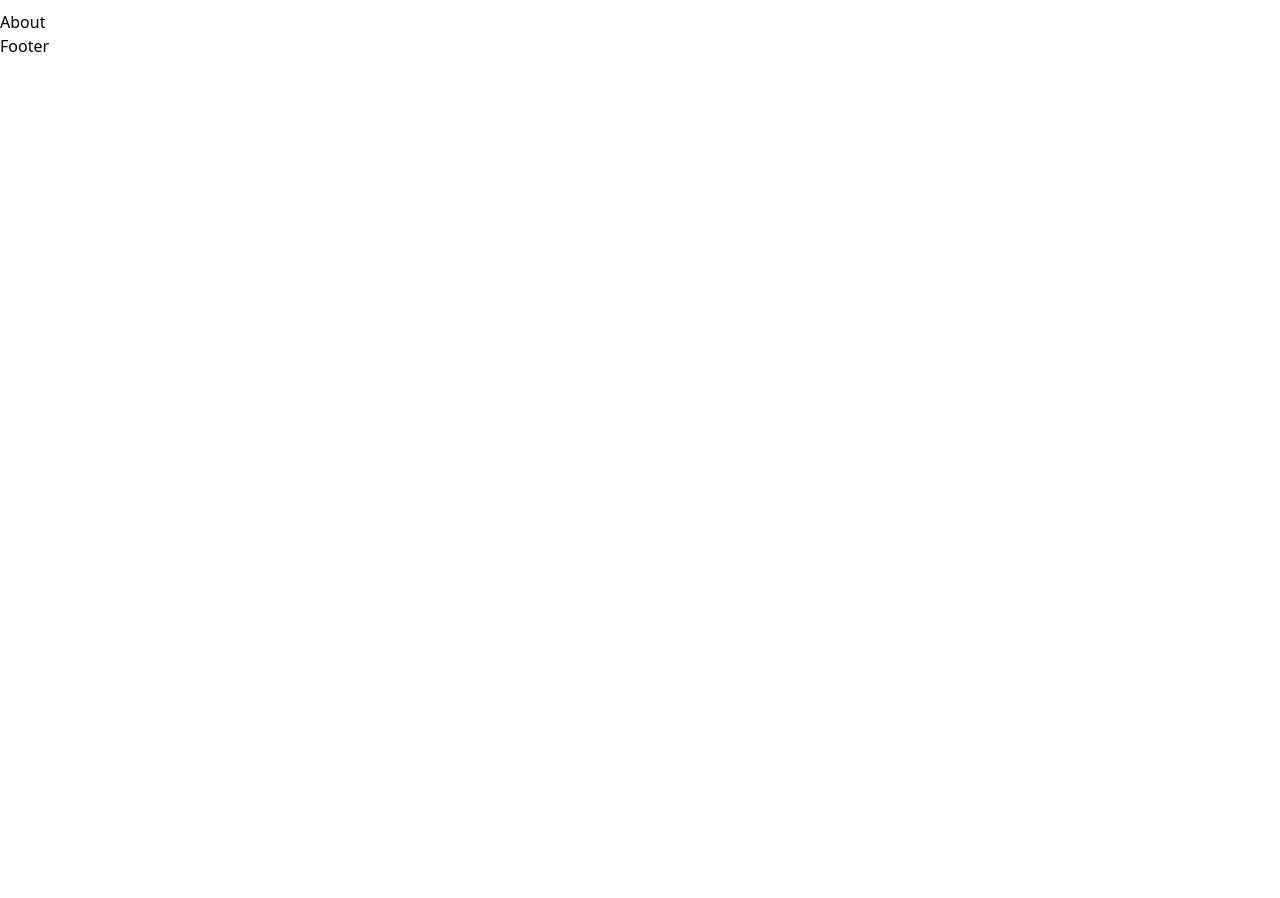
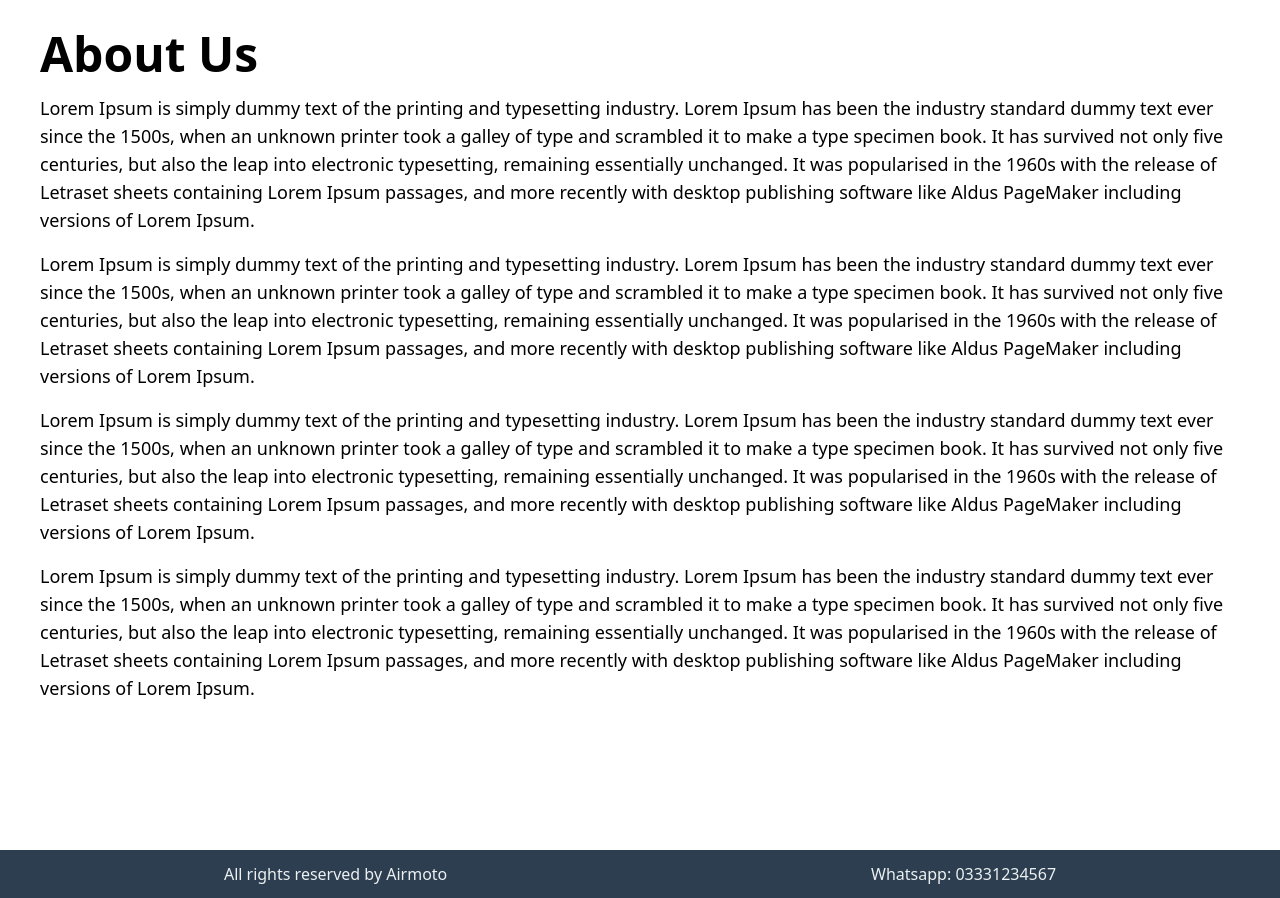
Before and after one commit to ahmad-44/React-Apprwrite-Single-Product-Ecommerce, a React (Vite) app: page /about in a window 1280 px wide. Shown: the part 106-1004 px from the top of the page. Before the commit the page ends 800 px from the top, so only its background shows below. Built offline with nearby package versions, Linux system fonts and the light colour scheme; no server answers.

Commit message:
Created footer, about page. Made minor tweaks

```diff
--- a/src/components/Footer.jsx
+++ b/src/components/Footer.jsx
@@ -1,7 +1,23 @@
-import React from "react";
-
+import { copyrightText, whatsappNumber } from "../constants/content";
+import {
+  _footer_copyright,
+  _footer_whatsapp,
+} from "../constants/sectionController";
 function Footer() {
-  return <div>Footer</div>;
+  return (
+    <div className="flex md:flex-row flex-col-reverse items-center justify-around bg-accent text-cloud py-3 text-md bottom-0 w-full mt-5 px-3">
+      {_footer_copyright && _footer_copyright && <span>{copyrightText}</span>}
+      {_footer_whatsapp && (
+        <a
+          href={`https://wa.me/${whatsappNumber}`}
+          target="_blank"
+          rel="noopener noreferrer"
+        >
+          <span>Whatsapp: {whatsappNumber}</span>
+        </a>
+      )}
+    </div>
+  );
 }
 
 export default Footer;
--- a/src/components/Navbar.jsx
+++ b/src/components/Navbar.jsx
@@ -2,7 +2,7 @@
 import { useState } from "react";
 import { logoText } from "../constants/content";
 import { navItems } from "../constants/content";
-import { NavLink } from "react-router-dom";
+import { Link, NavLink } from "react-router-dom";
 import { AiOutlineClose, AiOutlineMenu } from "react-icons/ai";
 
 const Navbar = () => {
@@ -17,7 +17,9 @@ const Navbar = () => {
     <nav className="w-full border-b;">
       <div className="flex justify-between items-center h-20 max-w-[1240px] mx-auto px-4 text-black">
         {/* Logo */}
-        <h2 className="w-full text-3xl font-bold text-accent">{logoText}</h2>
+        <Link to="/">
+          <h2 className="w-full text-3xl font-bold text-accent">{logoText}</h2>
+        </Link>
 
         {/* Desktop Navigation */}
         <div className="hidden md:flex">
--- a/src/components/admin/ProtectedLayout.jsx
+++ b/src/components/admin/ProtectedLayout.jsx
@@ -27,7 +27,7 @@ export default function ProtectedLayout() {
   }, [isLoggedIn, navigate, loading]);
   if (loading) {
     return (
-      <div className="flex items-center justify-center">
+      <div className="flex items-center mt-10 justify-center">
         <LoaderIcon />
       </div>
     ); // Show a loading indicator while checking
--- a/src/components/admin/Sidebar.jsx
+++ b/src/components/admin/Sidebar.jsx
@@ -1,5 +1,5 @@
 import { useState } from "react";
-import { sidebarLinks } from "../../constants/sidebarLinks";
+import { sidebarLinks } from "../../constants/content.js";
 import { NavLink } from "react-router-dom";
 
 import Chevron from "../../../public/icons/chevron-right.svg";
@@ -14,7 +14,7 @@ function Sidebar() {
     // Sidebar Container
 
     <div
-      className={`flex flex-col sticky h-screen justify-between bg-slate-800  top-0 left-0 ${
+      className={`flex flex-col sticky h-screen justify-between bg-slate-800 top-0 left-0 ${
         sidebarOpen ? "min-w-[200px]" : "min-w-[70px]"
       }  ftransition-all duration-700`}
     >
@@ -40,11 +40,15 @@ function Sidebar() {
                 className={({ isActive }) =>
                   isActive
                     ? "flex py-4 text-lg gap-4 px-4 hover:bg-purple border-l-8 border-purple bg-slate-700 transition duration-250"
-                    : "flex py-4 text-lg gap-4 px-4 hover:bg-purple  transition duration-250"
+                    : "flex py-4 text-lg gap-4 px-4 hover:bg-purple transition duration-250"
                 }
               >
                 <img src={item.imgURL} className={`h-6 w-6`} />
-                {sidebarOpen && <span className="pl-4 h-6">{item.label}</span>}
+                {sidebarOpen && (
+                  <span className="pl-4 h-6 transition opacity-100 duration-700">
+                    {item.label}
+                  </span>
+                )}
               </NavLink>
             </li>
           ))}
@@ -53,11 +57,11 @@ function Sidebar() {
 
       {/* User Buttons */}
       {sidebarOpen ? (
-        <div className="p-4 mb-6 opacity-100 transition-all duration-700">
+        <div className="p-4 mb-6 opacity-100 transition duration-700">
           <Logout label={"Logout"} />
         </div>
       ) : (
-        <div className=" mb-6 opacity-100 transition-all duration-700">
+        <div className=" mb-6 opacity-100 transition duration-700">
           <Logout label={"𝕏"} />
         </div>
       )}
--- a/src/components/pages/About.jsx
+++ b/src/components/pages/About.jsx
@@ -1,7 +1,53 @@
-import React from "react";
-
 function About() {
-  return <div>About</div>;
+  return (
+    <div className="h-screen max-w-[1240px] m-auto px-5">
+      <h1 className="title mt-5">About Us</h1>
+      <p className="mt-4 text-lg">
+        Lorem Ipsum is simply dummy text of the printing and typesetting
+        industry. Lorem Ipsum has been the industry standard dummy text ever
+        since the 1500s, when an unknown printer took a galley of type and
+        scrambled it to make a type specimen book. It has survived not only five
+        centuries, but also the leap into electronic typesetting, remaining
+        essentially unchanged. It was popularised in the 1960s with the release
+        of Letraset sheets containing Lorem Ipsum passages, and more recently
+        with desktop publishing software like Aldus PageMaker including versions
+        of Lorem Ipsum.
+      </p>
+      <p className="mt-4 text-lg">
+        Lorem Ipsum is simply dummy text of the printing and typesetting
+        industry. Lorem Ipsum has been the industry standard dummy text ever
+        since the 1500s, when an unknown printer took a galley of type and
+        scrambled it to make a type specimen book. It has survived not only five
+        centuries, but also the leap into electronic typesetting, remaining
+        essentially unchanged. It was popularised in the 1960s with the release
+        of Letraset sheets containing Lorem Ipsum passages, and more recently
+        with desktop publishing software like Aldus PageMaker including versions
+        of Lorem Ipsum.
+      </p>
+      <p className="mt-4 text-lg">
+        Lorem Ipsum is simply dummy text of the printing and typesetting
+        industry. Lorem Ipsum has been the industry standard dummy text ever
+        since the 1500s, when an unknown printer took a galley of type and
+        scrambled it to make a type specimen book. It has survived not only five
+        centuries, but also the leap into electronic typesetting, remaining
+        essentially unchanged. It was popularised in the 1960s with the release
+        of Letraset sheets containing Lorem Ipsum passages, and more recently
+        with desktop publishing software like Aldus PageMaker including versions
+        of Lorem Ipsum.
+      </p>
+      <p className="mt-4 text-lg">
+        Lorem Ipsum is simply dummy text of the printing and typesetting
+        industry. Lorem Ipsum has been the industry standard dummy text ever
+        since the 1500s, when an unknown printer took a galley of type and
+        scrambled it to make a type specimen book. It has survived not only five
+        centuries, but also the leap into electronic typesetting, remaining
+        essentially unchanged. It was popularised in the 1960s with the release
+        of Letraset sheets containing Lorem Ipsum passages, and more recently
+        with desktop publishing software like Aldus PageMaker including versions
+        of Lorem Ipsum.
+      </p>
+    </div>
+  );
 }
 
 export default About;
--- a/src/components/pages/Account.jsx
+++ b/src/components/pages/Account.jsx
@@ -1,14 +1,5 @@
-import React from "react";
-import Login from "../admin/Login";
-import Logout from "../admin/Logout";
-
 function Account() {
-  return (
-    <div>
-      <Login />
-      <Logout />
-    </div>
-  );
+  return <div>Account</div>;
 }
 
 export default Account;
--- a/src/constants/content.js
+++ b/src/constants/content.js
@@ -1,3 +1,33 @@
+import HomeImg from "../../public/icons/home.svg";
+import CommunityImg from "../../public/icons/user.svg";
+import CollectionsImg from "../../public/icons/star.svg";
+import AccountImg from "../../public/icons/account.svg";
+
+//************************** Admin SideBar **************************
+
+export const sidebarLinks = [
+  {
+    imgURL: HomeImg,
+    route: "/orders",
+    label: "Orders",
+  },
+  {
+    imgURL: CommunityImg,
+    route: "/analytics",
+    label: "Analytics",
+  },
+  {
+    imgURL: CollectionsImg,
+    route: "/print-slips",
+    label: "Print Slips",
+  },
+  {
+    imgURL: AccountImg,
+    route: "/account",
+    label: "Account",
+  },
+];
+
 //************************** Topbar **************************
 export const topbarText = "Free Shipping";
 
@@ -14,14 +44,6 @@ export const navItems = [
     label: "About",
     route: "/about",
   },
-  {
-    label: "Dummy",
-    route: "/dummy1",
-  },
-  {
-    label: "Dummy",
-    route: "/dummy2",
-  },
 ];
 
 //************************** ProductDetails **************************
@@ -29,7 +51,7 @@ export const navItems = [
 
 //******************************* Purchase **************************
 export const numberOfBuyers = "20,0000";
-export const productTitle = "Product Title is This";
+export const productTitle = "Smart Air Pump";
 export const subHeading =
   "Inflate Anything In Minutes with The Push of a Button";
 export const saleTime = "24 Hours";
@@ -61,3 +83,7 @@ export const singleReview = {
   author: "Charles Lecrec",
   desc: "I was initially very skeptical about using a new product like Airmoto with my 2018 Ford Explorer. But after experiencing a flat tire due to a nail, it got me inflated quickly and allowed me to go have the tire repaired. Definitely a two thumbs up from me",
 };
+
+//******************************** Footer **************************
+export const whatsappNumber = "03331234567";
+export const copyrightText = `All rights reserved by ${brandName}`;
--- a/src/constants/sectionController.js
+++ b/src/constants/sectionController.js
@@ -22,6 +22,10 @@ const _inStock = true;
 const _guaranteeCard = true;
 const _singleReview = true;
 
+//************************** ProductDetails **************************
+const _footer_copyright = true;
+const _footer_whatsapp = true;
+
 export {
   _navbar,
   _footer,
@@ -41,4 +45,6 @@ export {
   _singleReview,
   _selling_price,
   _del_price,
+  _footer_copyright,
+  _footer_whatsapp,
 };
--- a/src/constants/sidebarLinks.js
+++ /dev/null
@@ -1,28 +0,0 @@
-import HomeImg from "../../public/icons/home.svg";
-import CommunityImg from "../../public/icons/user.svg";
-import CollectionsImg from "../../public/icons/star.svg";
-import FindJobsImg from "../../public/icons/suitcase.svg";
-import TagsImg from "../../public/icons/tag.svg";
-import AccountImg from "../../public/icons/account.svg";
-export const sidebarLinks = [
-  {
-    imgURL: HomeImg,
-    route: "/orders",
-    label: "Orders",
-  },
-  {
-    imgURL: CommunityImg,
-    route: "/analytics",
-    label: "Analytics",
-  },
-  {
-    imgURL: CollectionsImg,
-    route: "/print-slips",
-    label: "Print Slips",
-  },
-  {
-    imgURL: AccountImg,
-    route: "/account",
-    label: "Account",
-  },
-];
--- a/src/main.jsx
+++ b/src/main.jsx
@@ -16,8 +16,8 @@ import UserStatusChecker from "./components/admin/UserStatusChecker.jsx";
 
 import {
   About,
+  Analytics,
   Account,
-  Analytics,
   Home,
   Orders,
   PrintSlips,
```
